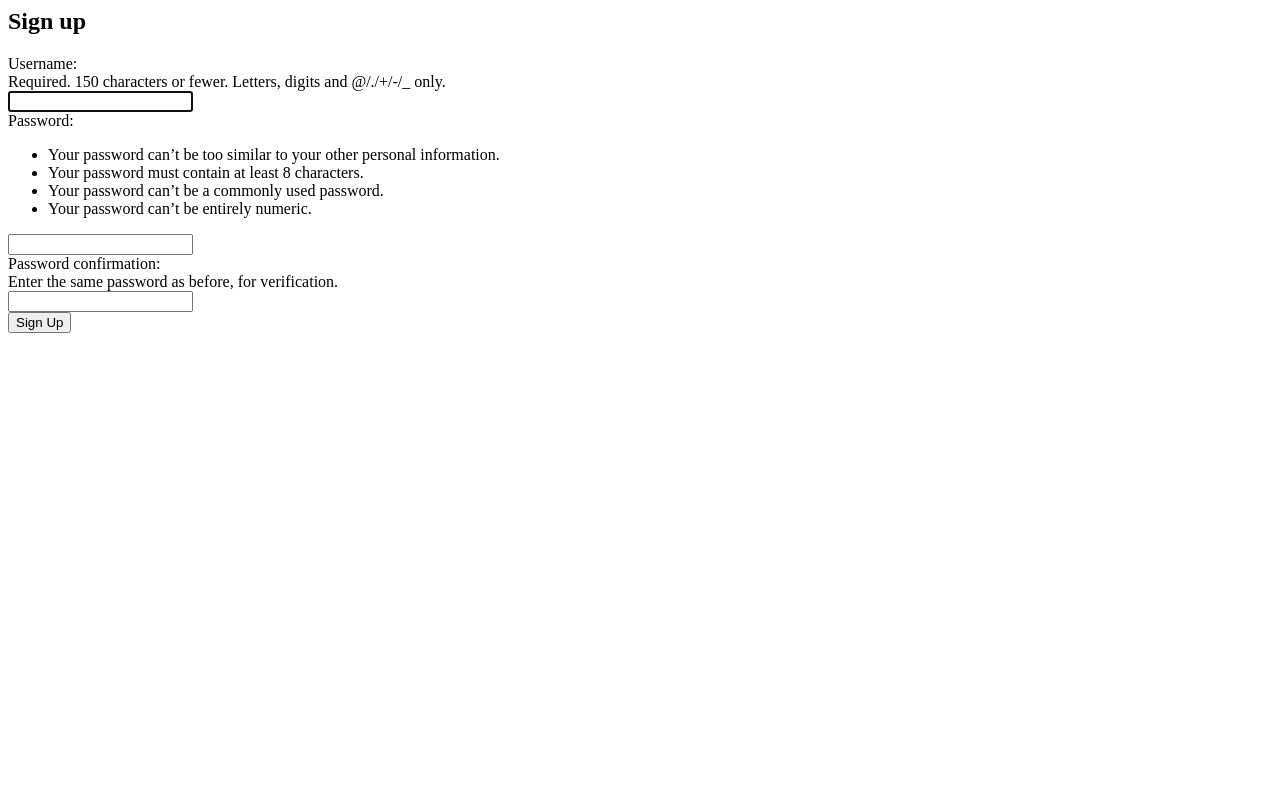
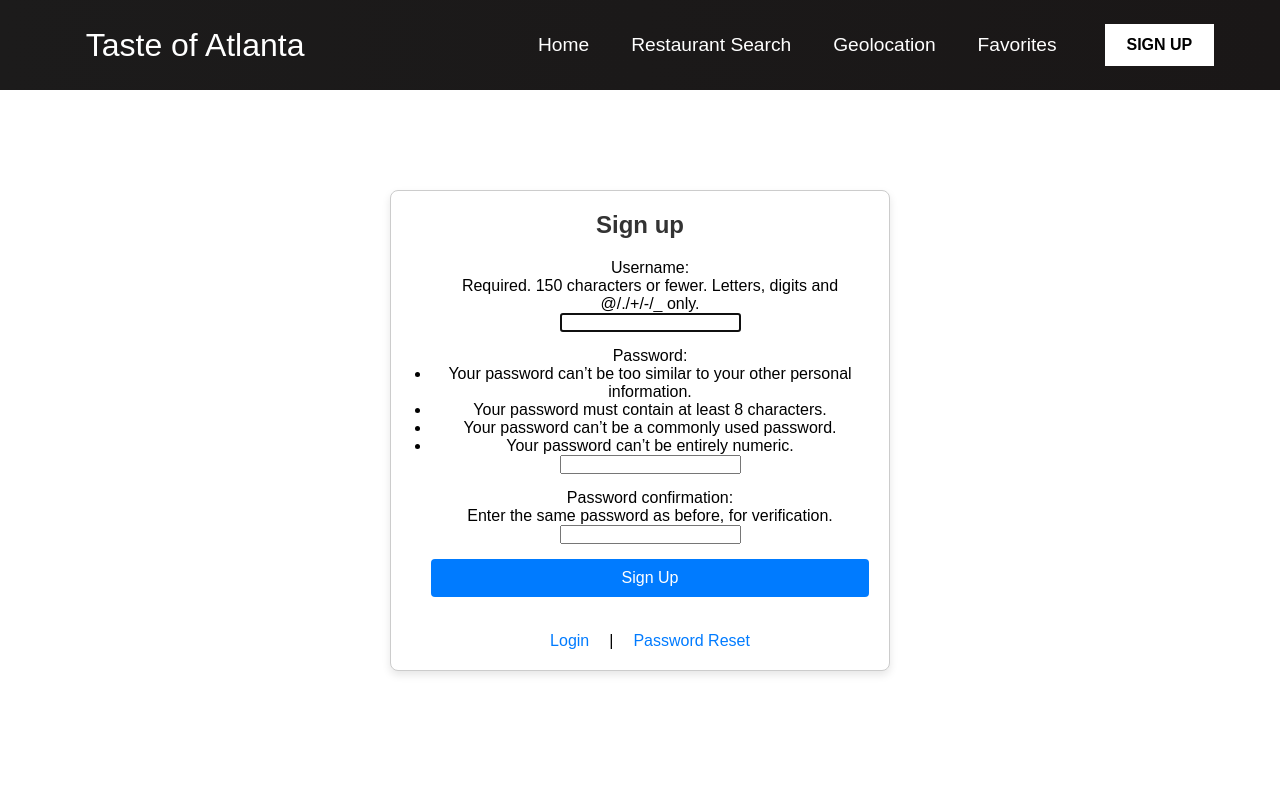
Before and after one commit to MchakkaGT/mainProject, a Django app: page /accounts/signup/ in a window 1280 px wide. Run offline with Django 5.2, Linux system fonts and the light colour scheme.

Commit message:
fixed the UI for gelocation, sign-up, login pages

```diff
--- a/map/templates/map/map.html
+++ b/map/templates/map/map.html
@@ -20,7 +20,10 @@
     </style>
 </head>
 <body>
-    <h1>My Google Map</h1>
+    <div style="width: 100%;">
+        {% include 'polls/components/navbar.html' %}
+    </div>
+
     <div id="map"></div>
 </body>
 </html>
--- a/mysite/urls.py
+++ b/mysite/urls.py
@@ -24,8 +24,7 @@ urlpatterns = [
     path('admin/', admin.site.urls),
     path("accounts/", include("accounts.urls")),
     path("accounts/", include("django.contrib.auth.urls")),
-    path("", TemplateView.as_view(template_name="home.html"), name="home"),
-    path("", TemplateView.as_view(template_name="home.html"), name="home"),
+    path("", TemplateView.as_view(template_name="registration/home.html"), name="home"),
     path('map/', include('map.urls'))
 ]
 
--- a/polls/static/polls/heroSection.css
+++ b/polls/static/polls/heroSection.css
@@ -1,3 +1,9 @@
+
+body {
+    margin: 0;
+    padding: 0;
+
+}
 
 .hero-container {
     background: white url("images/AtlantaPic2.jpeg") no-repeat center center;
--- a/polls/static/polls/infoCard.css
+++ b/polls/static/polls/infoCard.css
@@ -1,3 +1,9 @@
+
+body {
+    margin: 0;
+    padding: 0;
+}
+
 .cards__item {
     border: 1px solid #e0e0e0;
     border-radius: 8px;
--- a/polls/static/polls/navbar.css
+++ b/polls/static/polls/navbar.css
@@ -1,3 +1,9 @@
+
+body {
+    margin: 0;
+    padding: 0;
+}
+
 .navbar {
     background: linear-gradient(90deg, rgb(28, 27, 27) 0%, rgb(26, 23, 23) 100%);
     height: 90px;
--- a/polls/static/polls/restaurantSearch.css
+++ b/polls/static/polls/restaurantSearch.css
@@ -1,4 +1,9 @@
 
+
+body {
+    margin: 0;
+    padding: 0;
+}
 
 .search-container {
     background: url("images/restSearch.jpeg") no-repeat center;
--- /dev/null
+++ b/polls/static/registration/authentication.css
@@ -0,0 +1,70 @@
+
+
+/*For both pages*/
+
+* {
+    box-sizing: border-box;
+    margin: 0;
+    padding: 0;
+    font-family: Arial, sans-serif;
+}
+
+
+.container {
+    width: 500px;
+    padding: 20px;
+    margin: 100px auto;
+    border: 1px solid #ccc;
+    border-radius: 8px;
+    background-color: #fff;
+    box-shadow: 0 4px 8px rgba(0, 0, 0, 0.1);
+    text-align: center;
+}
+
+
+.title {
+    margin-bottom: 20px;
+    font-size: 24px;
+    color: #333;
+}
+
+
+.inputs {
+    padding-left: 20px;
+    display: flex;
+    flex-direction: column;
+    gap: 15px;
+}
+
+
+.click_button {
+    padding: 10px;
+    background-color: #007bff;
+    color: #fff;
+    border: none;
+    border-radius: 4px;
+    cursor: pointer;
+    font-size: 16px;
+    transition: background-color 0.3s ease;
+}
+
+.click_buttons:hover {
+    background-color: #0056b3;
+}
+
+.link_container {
+    display: flex;
+    justify-content: center;
+    gap: 20px;
+    margin-top: 20px;
+}
+
+.exit_link a {
+    text-decoration: none;
+    color: #007bff;
+    transition: color 0.3s ease;
+}
+
+.exit_link a:hover {
+    color: #0056b3;
+}
--- a/polls/templates/base.html
+++ /dev/null
@@ -1,15 +0,0 @@
-<html lang="en-us">
-
-<head>
-  <meta charset="utf-8">
-  <title>{% block title %}Django Auth Tutorial{% endblock %}</title>
-</head>
-
-<body>
-  <main>
-    {% block content %}
-    {% endblock %}
-  </main>
-</body>
-
-</html>
--- a/polls/templates/polls/components/heroSection.html
+++ b/polls/templates/polls/components/heroSection.html
@@ -13,8 +13,8 @@
       <h1>ADVENTURE AWAITS</h1>
       <p>What are you waiting for?</p>
       <div class="hero-btns">
-        <button class="btn">GET STARTED</button>
-        <button class="btn">LOGIN</button>
+        <a href="/accounts/signup/" class="btn">GET STARTED</a>
+        <a href="/accounts/login/" class="btn">LOGIN</a>
       </div>
     </div>
 
--- a/polls/templates/polls/components/navbar.html
+++ b/polls/templates/polls/components/navbar.html
@@ -29,7 +29,7 @@
                     <a href="/polls/favorites" class="nav-links">Favorites</a>
                 </li>
             </ul>
-            <div class="btn btn--outline">SIGN UP</div>
+            <a href="/accounts/signup/" class="btn btn--outline">SIGN UP</a>
         </div>
     </nav>
 </body>
--- /dev/null
+++ b/polls/templates/registration/base.html
@@ -0,0 +1,22 @@
+{% load static %}
+<html lang="en-us">
+
+<head>
+    <meta charset="utf-8">
+    <title>{% block title %}Django Auth Tutorial{% endblock %}</title>
+    <link rel="stylesheet" href="{% static 'registration/authentication.css' %}">
+</head>
+
+<body>
+  <main>
+
+    <div style="width: 100%;">
+        {% include 'polls/components/navbar.html' %}
+    </div>
+
+    {% block content %}
+    {% endblock %}
+  </main>
+</body>
+
+</html>
--- a/polls/templates/home.html
+++ b/polls/templates/registration/home.html
@@ -1,4 +1,4 @@
-{% extends "base.html" %}
+{% extends "registration/base.html" %}
 
 {% block title %}Home{% endblock %}
 
--- a/polls/templates/registration/signup.html
+++ b/polls/templates/registration/signup.html
@@ -1,12 +1,20 @@
-{% extends "../base.html" %}
+{% extends "registration/base.html" %}
 
 {% block title %}Sign Up{% endblock %}
 
 {% block content %}
-<h2>Sign up</h2>
-<form method="post">
-  {% csrf_token %}
-  {{ form }}
-  <button type="submit">Sign Up</button>
-</form>
+    <div class="container">
+        <h2 class="title">Sign up</h2>
+        <form class="inputs" method="post">
+          {% csrf_token %}
+          {{ form }}
+          <button class="click_button" type="submit">Sign Up</button>
+
+          <div class="link_container">
+              <p class="exit_link"><a href="{% url 'login' %}">Login</a></p>
+              <p> | </p>
+              <p class="exit_link"><a href="{% url 'password_reset' %}">Password Reset</a></p>
+          </div>
+        </form>
+    </div>
 {% endblock %}
```
Also changed, not shown: polls/templates/registration/login.html (+10 -5 lines), accounts/views.py (line endings or trailing spaces), db.sqlite3.
